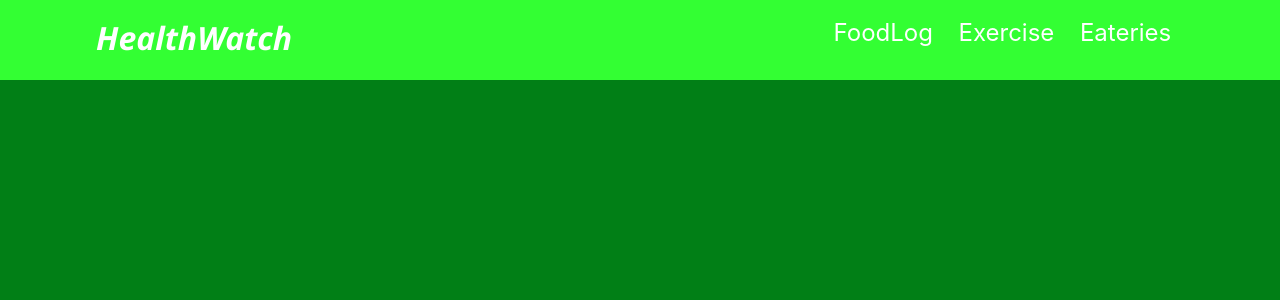
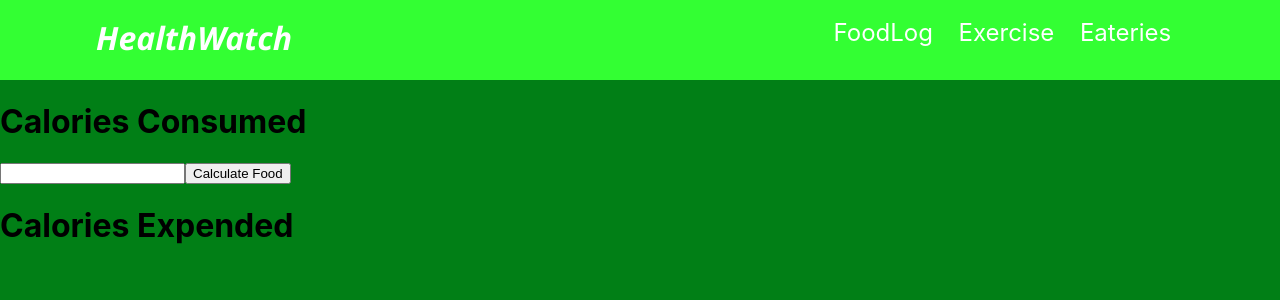
Before and after one commit to alec9876/healthapp, a React (Create React App) app: page /eateries in a window 1280 px wide. Shown: the top 300 px of the page. Built offline with nearby package versions, Linux system fonts and the light colour scheme.

Commit message:
Calories are logged and saved via local storage

```diff
--- a/src/App.js
+++ b/src/App.js
@@ -11,9 +11,13 @@ import FoodLog from './FoodLog.js';
 
 class App extends Component {
   state={
-    exercise: [],
-    calories: []
+    calories: localStorage.getItem("calorieCount") ? parseInt(localStorage.getItem("calorieCount")) : 0
   }
+
+  // All State info goes into Home component
+  //
+
+
 
  /* async componentDidMount(){ // async uses await so that it can get the fetch before response is called
     const headers= {
@@ -59,7 +63,9 @@ class App extends Component {
 
 
   render() {
+    console.log(this.state);
     return (
+      <div>
       <BrowserRouter>
         <div>
           <Header />
@@ -68,6 +74,13 @@ class App extends Component {
           <Route path="/eateries" component={Eateries}/>  */}
         </div>
       </BrowserRouter>
+      <div>
+        <h1>Calories Consumed</h1>
+          <FoodLog
+           />
+        <h1>Calories Expended</h1>
+      </div>
+      </div>
     );
   }
 }
--- a/src/FoodLog.js
+++ b/src/FoodLog.js
@@ -8,6 +8,12 @@ class FoodLog extends Component {
             search: "",
             selectFood: null
         }
+    }
+
+    gettingCalories = (cal) => {
+        console.log("gettingCalories");
+        const calories = localStorage.getItem("calorieCount") ? parseInt(localStorage.getItem("calorieCount")) : 0;
+        localStorage.setItem("calorieCount", calories + parseInt(cal))
     }
 
     onSearchChange = event => {
@@ -68,6 +74,7 @@ class FoodLog extends Component {
             </button>
             <ul>
                 {this.state.nutrition.map((n, i) => (
+                    <div>
                     <li key={i}>
                      <img src={n.photo.thumb} />
                         <h2>{n.food_name}</h2>
@@ -76,7 +83,12 @@ class FoodLog extends Component {
                         <span>Carbohydrates: {n.nf_total_carbohydrate}</span><br/>
                         <span>Fat: {n.nf_total_fat}</span><br/>
                     </li>
+                    <button onClick={() => this.gettingCalories(n.nf_calories)}>
+                    Add Calories
+                    </button>
+                    </div>
                 ))}
+
             </ul>
         </div>
         )
```
